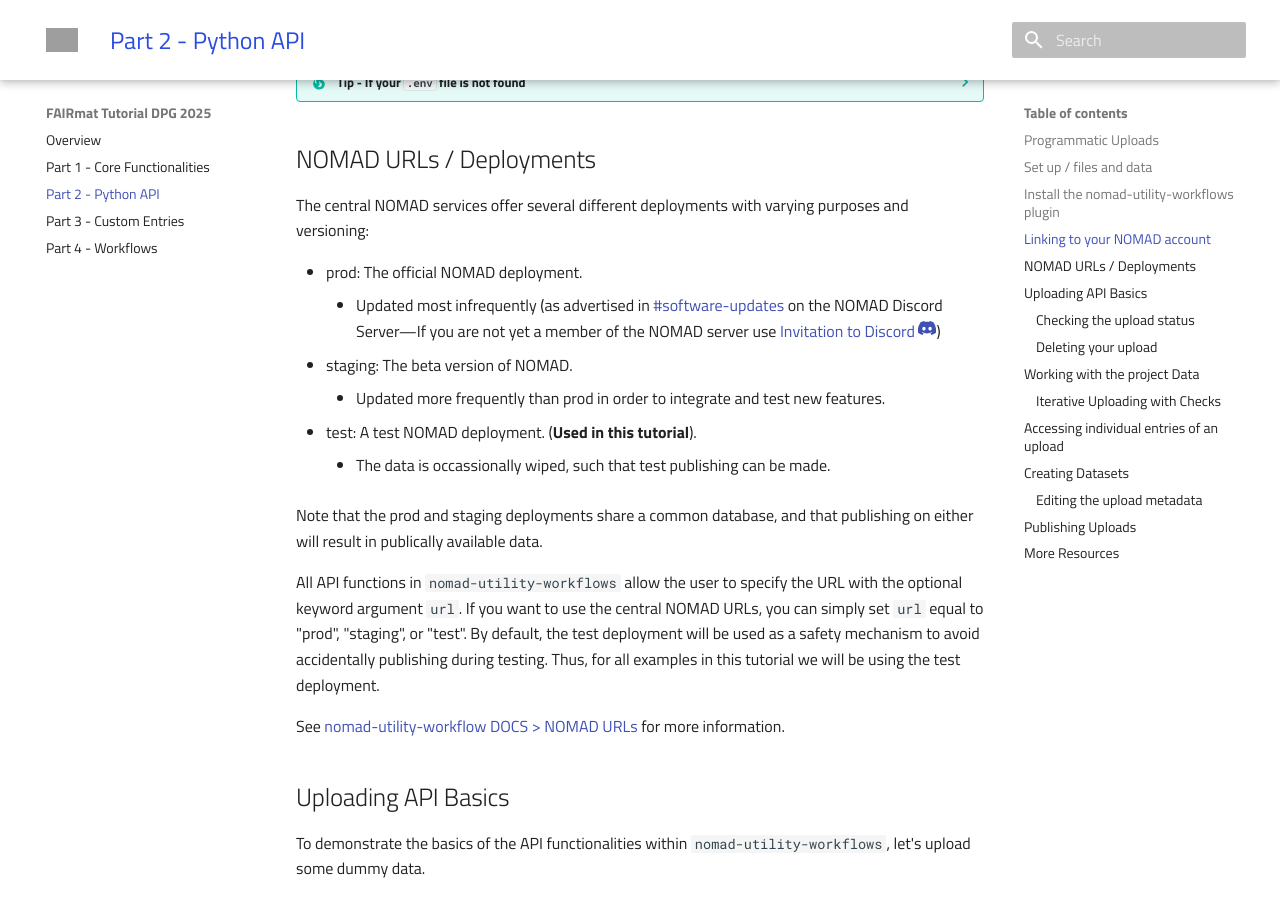
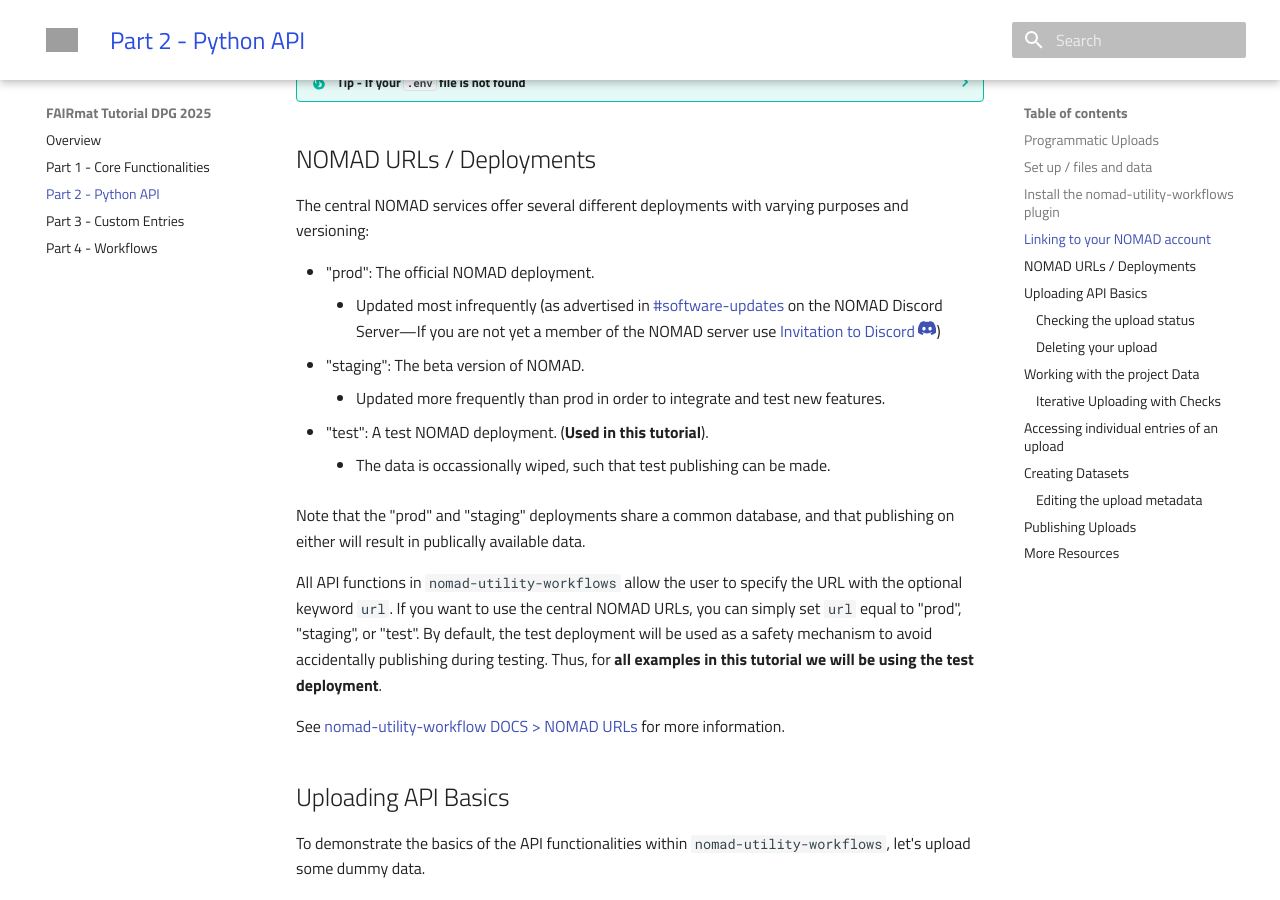
Before and after one commit to FAIRmat-NFDI/nomad-tutorial-workflows, an MkDocs documentation site: the page built from docs/api.md, in a window 1280 px wide and 900 px high, scrolled down 1943 px. Built offline with MkDocs 1.6.1 and Material for MkDocs 9.7.7, drawn with Linux system fonts in a browser that asks for light colours; nearby versions of some CDN libraries; library files that are not in the unit come from our copies; some of the changed text lies outside the part shown; grey boxes are pictures that could not be loaded.

Commit message:
Compiled corrections to docs

````diff
--- a/docs/api.md
+++ b/docs/api.md
@@ -31,7 +31,7 @@
 │       ├── aims.out # FHIAims mainfile
 │       └── ...other raw simulation files
 └── DFT-3
-│   └── 6V_q8X39he-dakYHifH_3Z53GTdZ.zip
+    └── 6V_q8X39he-dakYHifH_3Z53GTdZ.zip
         ├── aims.out # FHIAims mainfile
         └── ...other raw simulation files
 ```
@@ -75,16 +76,16 @@
 
 The central NOMAD services offer several different deployments with varying purposes and versioning:
 
-- prod: The official NOMAD deployment.
+- "prod": The official NOMAD deployment.
     - Updated most infrequently (as advertised in [#software-updates](https://discordapp.com/channels/1201445470485106719/1275764272122826752) on the NOMAD Discord Server&mdash;If you are not yet a member of the NOMAD server use [Invitation to Discord :fontawesome-brands-discord:](https://discord.gg/Gyzx3ukUw8))
-- staging: The beta version of NOMAD.
+- "staging": The beta version of NOMAD.
     - Updated more frequently than prod in order to integrate and test new features.
-- test: A test NOMAD deployment. (**Used in this tutorial**).
+- "test": A test NOMAD deployment. (**Used in this tutorial**).
     - The data is occassionally wiped, such that test publishing can be made.
 
-Note that the prod and staging deployments share a common database, and that publishing on either will result in publically available data.
+Note that the "prod" and "staging" deployments share a common database, and that publishing on either will result in publically available data.
 
-All API functions in `nomad-utility-workflows` allow the user to specify the URL with the optional keyword argument `url`. If you want to use the central NOMAD URLs, you can simply set `url` equal to "prod", "staging", or "test". By default, the test deployment will be used as a safety mechanism to avoid accidentally publishing during testing. Thus, for all examples in this tutorial we will be using the test deployment.
+All API functions in `nomad-utility-workflows` allow the user to specify the URL with the optional keyword `url`. If you want to use the central NOMAD URLs, you can simply set `url` equal to "prod", "staging", or "test". By default, the test deployment will be used as a safety mechanism to avoid accidentally publishing during testing. Thus, for **all examples in this tutorial we will be using the test deployment**.
 
 See [nomad-utility-workflow DOCS > NOMAD URLs](https://fairmat-nfdi.github.io/nomad-utility-workflows/how_to/use_api_functions.html#nomad-urls){:target="_blank"} for more information.
 
@@ -128,7 +129,7 @@
 
 ??? success "example output"
 
-    ```
+    ```python
     'RdA_3ZsOTMqbtAhYLivVsw'
     ```
 
@@ -145,7 +146,7 @@
 ```
 
 ??? success "example output"
-    ```
+    ```python
     NomadUpload(upload_id='RdA_3ZsOTMqbtAhYLivVsw',
                 upload_create_time=datetime.datetime(2024, 10, 15, 20, 2, 10, 378000),
                 main_author=NomadUser(name='Joseph Rudzinski'),
@@ -202,7 +203,9 @@
 
 ??? success "example output"
 
+    ```python
     'Upload with upload_id=zpq-JTzWQJ63jtSOlbueKA was deleted successfully.'
+    ```
 
 
 ## Working with the project Data
@@ -430,7 +437,7 @@
 
 ??? success "output"
 
-    ```
+    ```python
     True
     True
     ```
@@ -447,7 +454,7 @@
 
 ## Publishing Uploads
 
-Before publishing uploads, it is advisable to browse the individual entries to make sure there are no obvious problems, e.g., in the visualizations in the `Overview` tab or in the `LOG` tab (there is a clear red `!` to indicate if there were errors in processing). Note that it is possible that the processing reports as successful while still having some errors. If you have too many uploads to inspect manually, choosing a representative subset is advisable. If you find any problems, you can receive assistance by posting on [#software-updates](https://discordapp.com/channels/1201445470485106719/1275764272122826752){:target="_blank"} on the NOMAD Discord Server&mdash;If you are not yet a member of the NOMAD server use [Invitation to Discord](https://discord.gg/Gyzx3ukUw8){:target="_blank"}.
+Before publishing uploads, it is advisable to browse the individual entries to make sure there are no obvious problems, e.g., in the visualizations in the `Overview` tab or in the `LOG` tab (there is a clear <span style="color:red">red</span> `!` to indicate if there were errors in processing). Note that it is possible that the processing reports as successful while still having some errors. If you have too many uploads to inspect manually, choosing a representative subset is advisable. If you find any problems, you can receive assistance by posting on [#software-updates](https://discordapp.com/channels/1201445470485106719/1275764272122826752){:target="_blank"} on the NOMAD Discord Server&mdash;If you are not yet a member of the NOMAD server use [Invitation to Discord](https://discord.gg/Gyzx3ukUw8){:target="_blank"}.
 
 We can publish all 4 uploads that we made so far with `publish_upload()`, making it publicly available on the Test NOMAD deployment (again these will be eventually deleted).
 
````
Also changed, not shown: other parts of docs/api.md (+9 -3 lines), docs/custom.md (+6 -5 lines), docs/index.md (+2 -1 lines), docs/workflows.md (+1 -1 lines).
